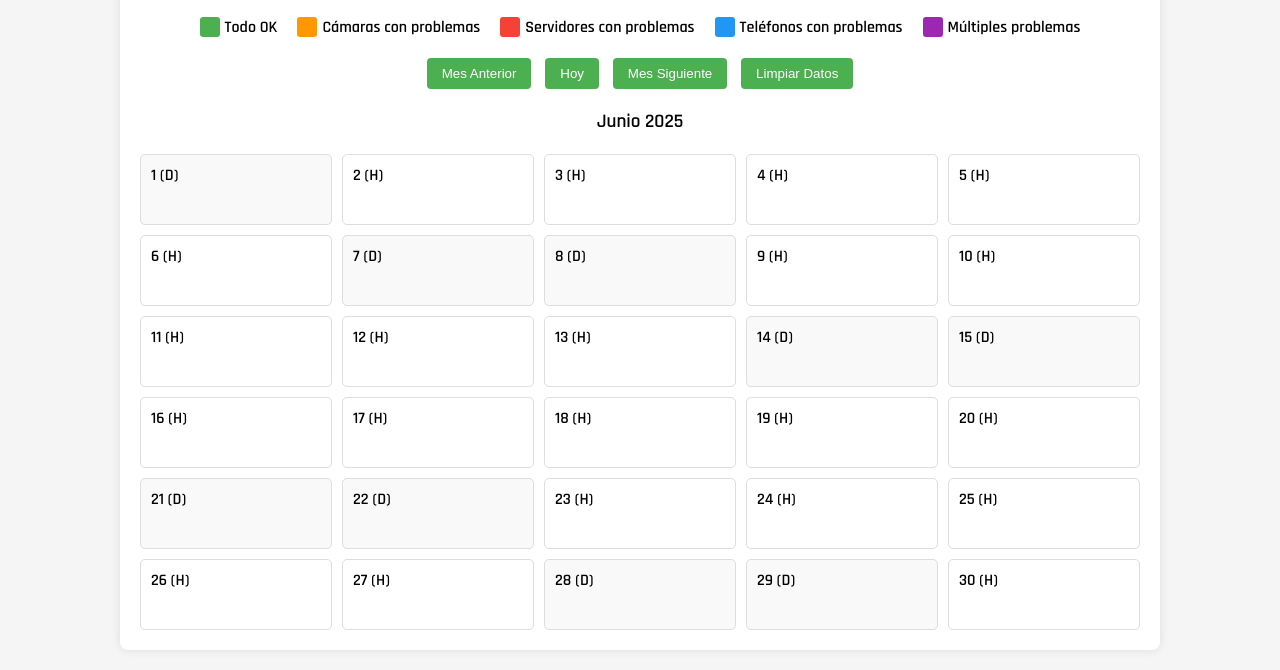
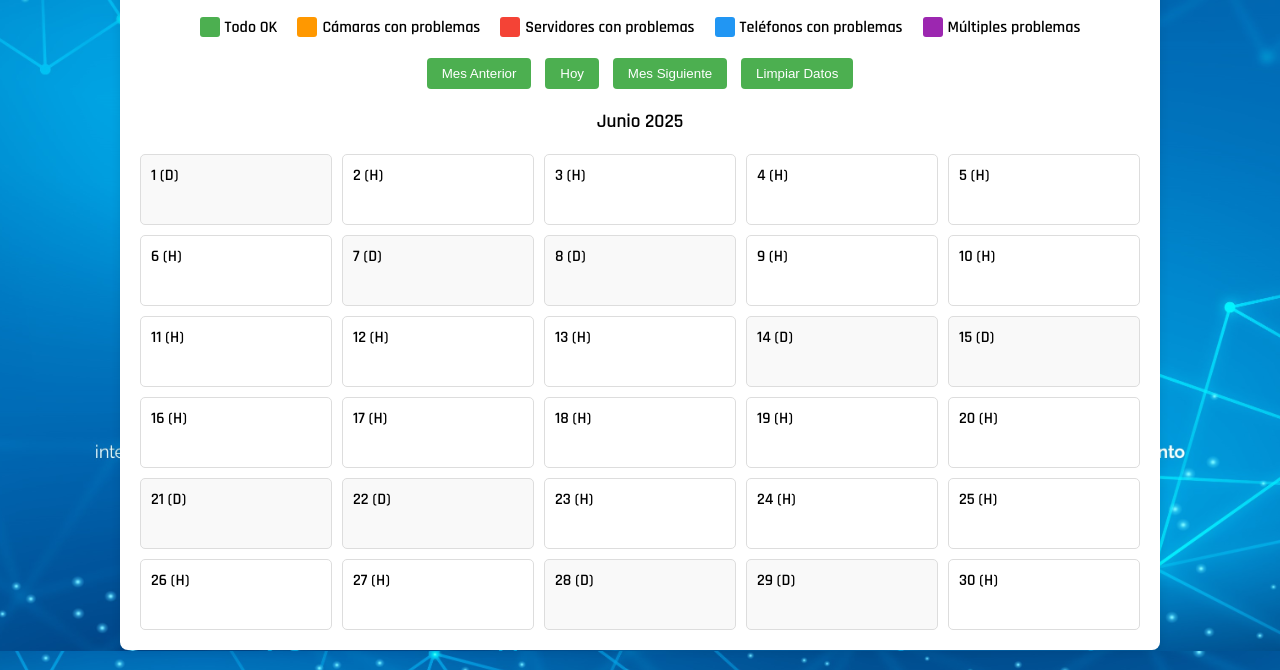
Before and after one commit to Bmorales-cc/calendario, a plain HTML site: page index.html in a window 1280 px wide. Shown: the part 149-819 px from the top of the page. Drawn offline with Linux system fonts and the light colour scheme.

Commit message:
Add files via upload

```diff
--- a/styles.css
+++ b/styles.css
@@ -1,7 +1,11 @@
 body {
     font-family: 'Rajdhani', sans-serif;
     margin: 20px;
-    background-color: #f5f5f5;
+    background-image: url('./assets/fondo.jpg'); /* Cambia esta ruta */
+    background-size: cover;
+    background-position: center;
+    background-attachment: fixed;
+    background-repeat: no-repeat;
 }
 h1 {
     color: #333;
```
Also changed, not shown: assets/fondo.jpg (added).
